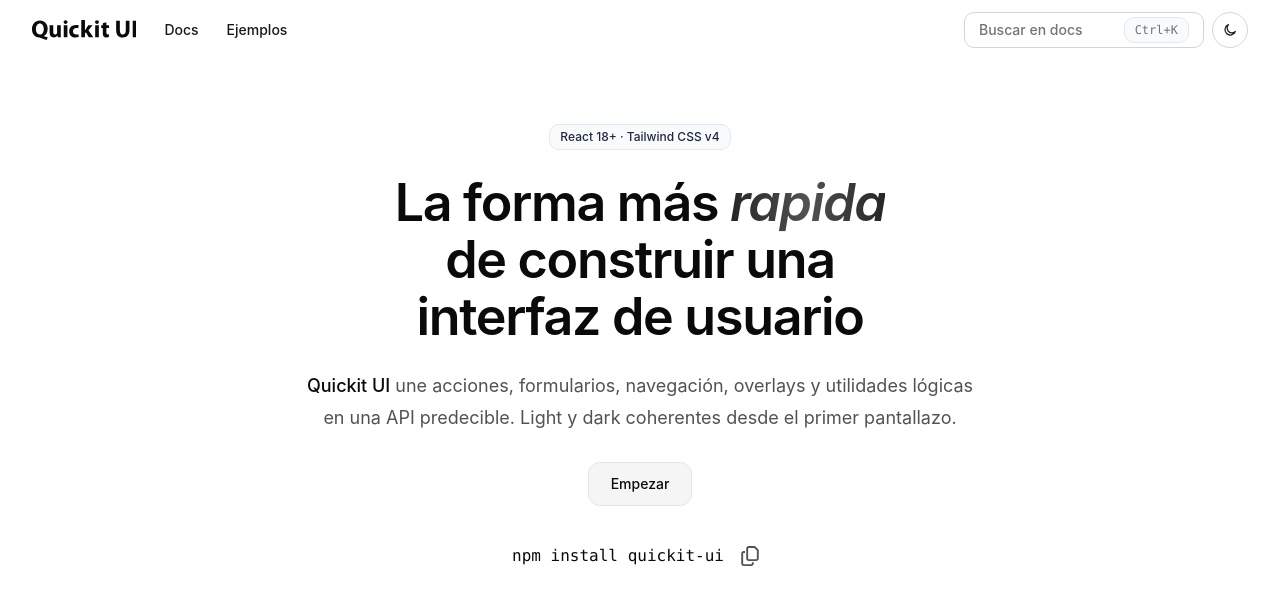
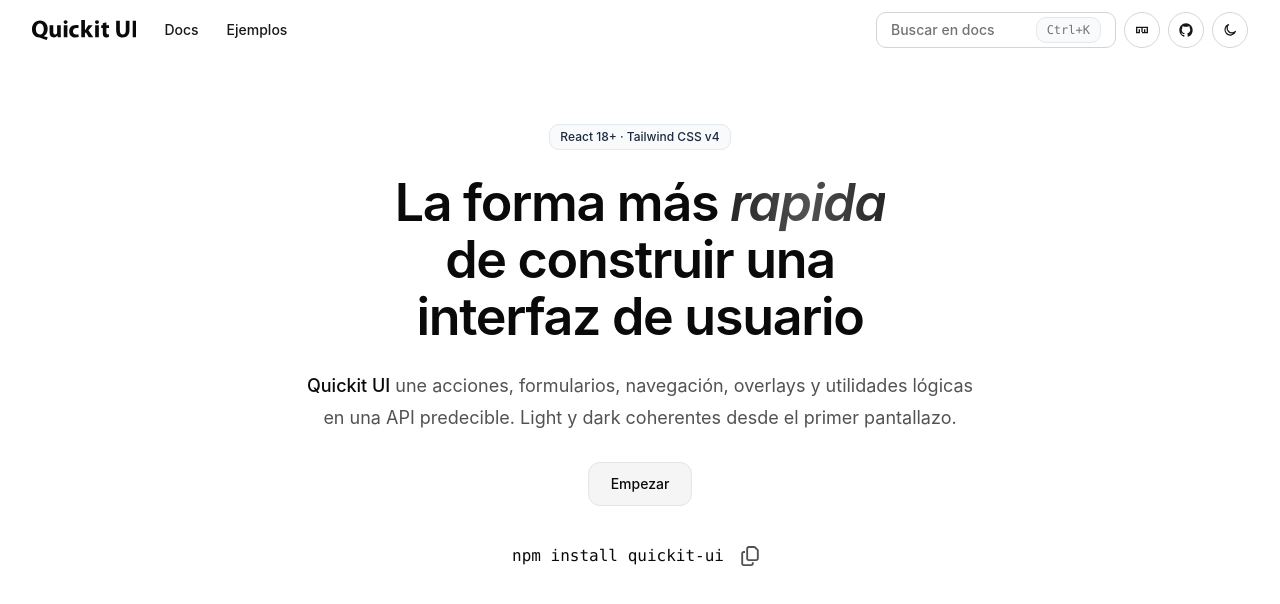
Before and after one commit to darrelmasis/quickit-ui, a React (Vite) app: page / in a window 1280 px wide. Shown: the top 604 px of the page. Built offline with nearby package versions, Linux system fonts and the light colour scheme.

Commit message:
feat(website): agrega accesos a npm y GitHub en el header

```diff
--- a/src/website/components/WebsiteHeader.jsx
+++ b/src/website/components/WebsiteHeader.jsx
@@ -4,6 +4,7 @@ import {
   Button,
   CommandPalette,
   For,
+  Link,
   Show,
   useQuickitThemeController,
 } from "@/lib";
@@ -41,6 +42,22 @@ function MoonIcon() {
         strokeLinecap="round"
         strokeLinejoin="round"
       />
+    </svg>
+  );
+}
+
+function GithubIcon() {
+  return (
+    <svg viewBox="0 0 24 24" fill="currentColor" className="size-4" aria-hidden="true">
+      <path d="M12 2C6.48 2 2 6.58 2 12.24c0 4.52 2.87 8.35 6.84 9.7.5.1.68-.22.68-.5v-1.9c-2.78.62-3.37-1.22-3.37-1.22-.45-1.18-1.1-1.5-1.1-1.5-.9-.63.07-.62.07-.62 1 .07 1.53 1.06 1.53 1.06.89 1.56 2.34 1.11 2.91.85.09-.66.35-1.11.63-1.36-2.22-.26-4.55-1.14-4.55-5.05 0-1.12.39-2.03 1.03-2.75-.1-.26-.45-1.3.1-2.7 0 0 .84-.28 2.75 1.05A9.3 9.3 0 0 1 12 6.96c.85 0 1.7.12 2.5.34 1.9-1.33 2.74-1.05 2.74-1.05.55 1.4.2 2.44.1 2.7.64.72 1.03 1.63 1.03 2.75 0 3.92-2.34 4.78-4.57 5.04.36.32.68.95.68 1.92v2.78c0 .28.18.6.69.5A10.14 10.14 0 0 0 22 12.24C22 6.58 17.52 2 12 2Z" />
+    </svg>
+  );
+}
+
+function NpmIcon() {
+  return (
+    <svg viewBox="0 0 24 24" fill="currentColor" className="size-4" aria-hidden="true">
+      <path d="M3 7h18v10H12v-2H9v2H3V7Zm2 2v6h2v-4h2v4h2V9H5Zm8 0v6h2v-4h2v4h2V9h-6Z" />
     </svg>
   );
 }
@@ -121,6 +138,36 @@ export default function WebsiteHeader({ activePath }) {
               Buscar
             </Button>
 
+            <Link
+              href="https://www.npmjs.com/package/quickit-ui"
+              target="_blank"
+              appearance="button"
+              size="sm"
+              shape="circle"
+              color="neutral"
+              variant="outline"
+              activeMotion={false}
+              aria-label="Abrir Quickit UI en npm"
+              title="npm"
+            >
+              <NpmIcon />
+            </Link>
+
+            <Link
+              href="https://github.com/darrelmasis/quickit-ui"
+              target="_blank"
+              appearance="button"
+              size="sm"
+              shape="circle"
+              color="neutral"
+              variant="outline"
+              activeMotion={false}
+              aria-label="Abrir repositorio de Quickit UI en GitHub"
+              title="GitHub"
+            >
+              <GithubIcon />
+            </Link>
+
             <Button
               size="sm"
               shape="circle"
```
Also changed, not shown: 1 other file (tests, documents, lock files or other folders).
